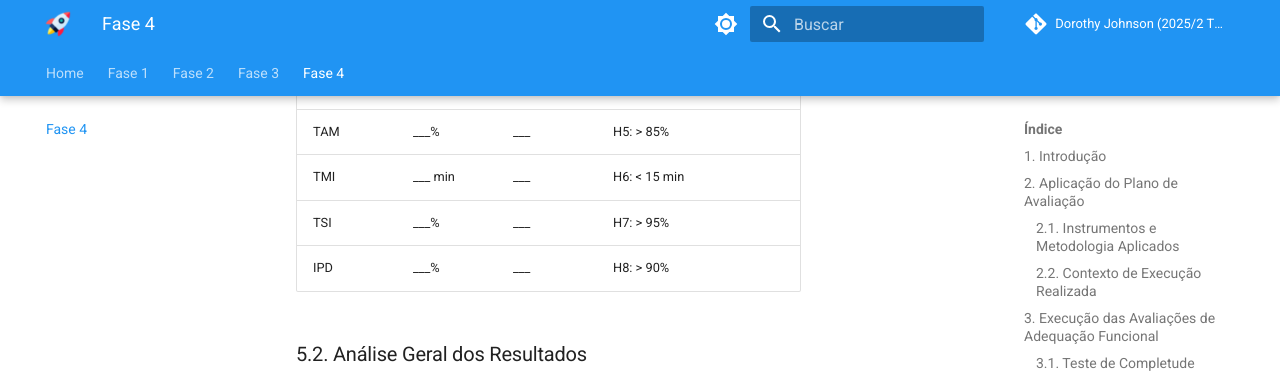
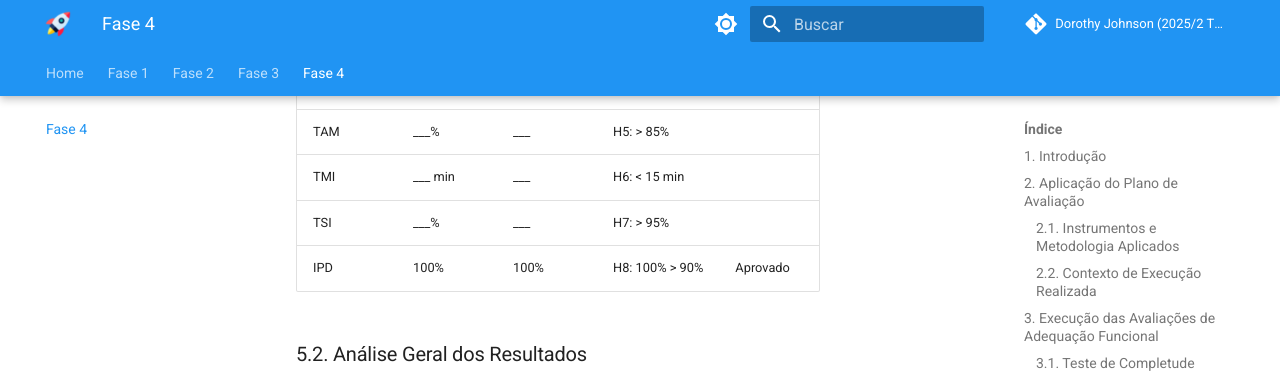
Before and after one commit to FCTE-Qualidade-de-Software-1/2025-2_T02_DOROTHY-JOHNSON, an MkDocs documentation site: the page built from docs/fase4/execucaoFase4.md, in a window 1280 px wide and 900 px high, scrolled down 25335 px. Shown: the top 374 px of the window. Built offline with MkDocs 1.6.1 and Material for MkDocs 9.7.7, drawn with Linux system fonts in a browser that asks for light colours; comment, search, counter and statistics services are not loaded.

Commit message:
feat: Adicionando video do Índice de Preservação de Dados (IPD) corrigido

```diff
--- a/docs/fase4/execucaoFase4.md
+++ b/docs/fase4/execucaoFase4.md
@@ -582,7 +582,7 @@
 
 O teste foi executado em 3 projetos distintos, cada um contendo ilustrações completas com múltiplas camadas, modos de mesclagem, assistentes de desenho e configurações avançadas de pincéis.
 
-<iframe width="560" height="315" src="https://youtu.be/Oz1bROo37b4" title="YouTube video player" frameborder="0" allow="accelerometer; autoplay; clipboard-write; encrypted-media; gyroscope; picture-in-picture; web-share" referrerpolicy="strict-origin-when-cross-origin" allowfullscreen></iframe>
+<iframe width="560" height="315" src="https://youtu.be/embed/Oz1bROo37b4" title="YouTube video player" frameborder="0" allow="accelerometer; autoplay; clipboard-write; encrypted-media; gyroscope; picture-in-picture; web-share" referrerpolicy="strict-origin-when-cross-origin" allowfullscreen></iframe>
 
 <iframe width="560" height="315" src="https://www.youtube.com/embed/9WUxjhUjL3k?si=mWmvPVuq05MHaqNQ" title="YouTube video player" frameborder="0" allow="accelerometer; autoplay; clipboard-write; encrypted-media; gyroscope; picture-in-picture; web-share" referrerpolicy="strict-origin-when-cross-origin" allowfullscreen></iframe>
 
@@ -626,7 +626,7 @@
 | TAM | ___% | ___ | H5: > 85% |  |
 | TMI | ___ min | ___ | H6: < 15 min |  |
 | TSI | ___% | ___ | H7: > 95% |  |
-| IPD | ___% | ___ | H8: > 90% |  |
+| IPD | 100% | 100% | H8: 100% > 90% | Aprovado |
 
 ### 5.2. Análise Geral dos Resultados
 
```
